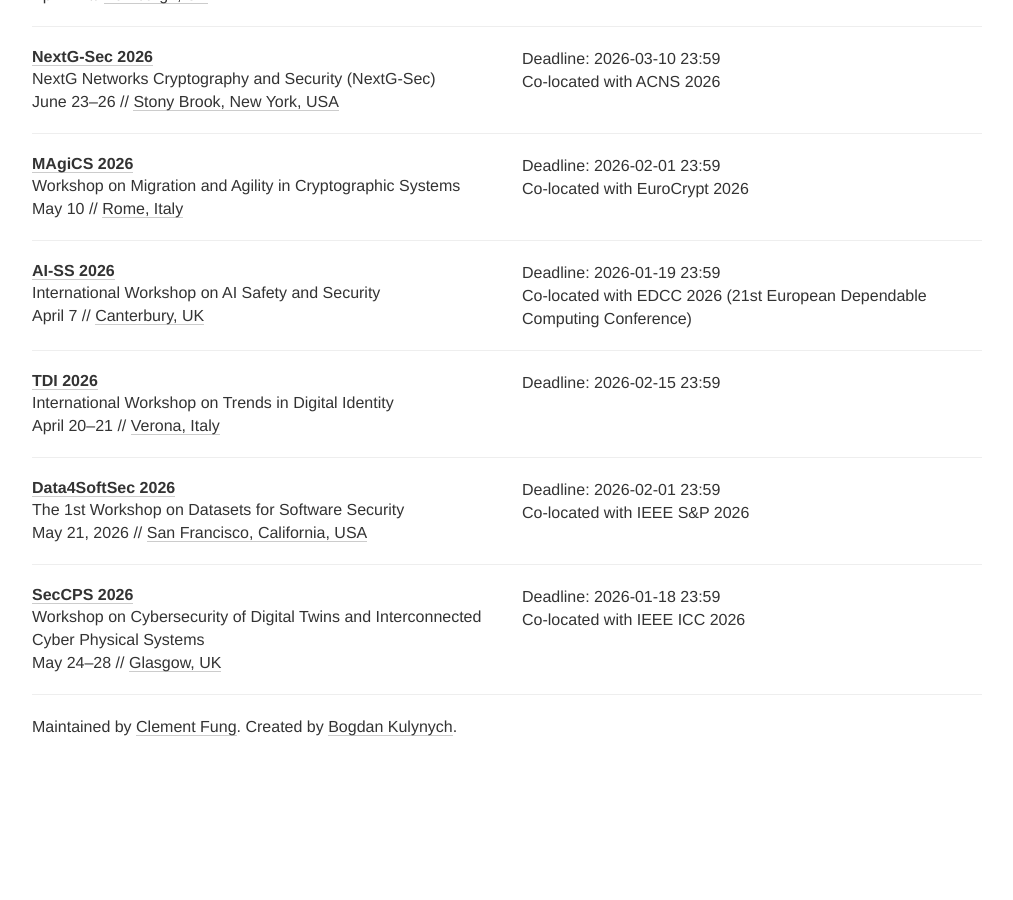
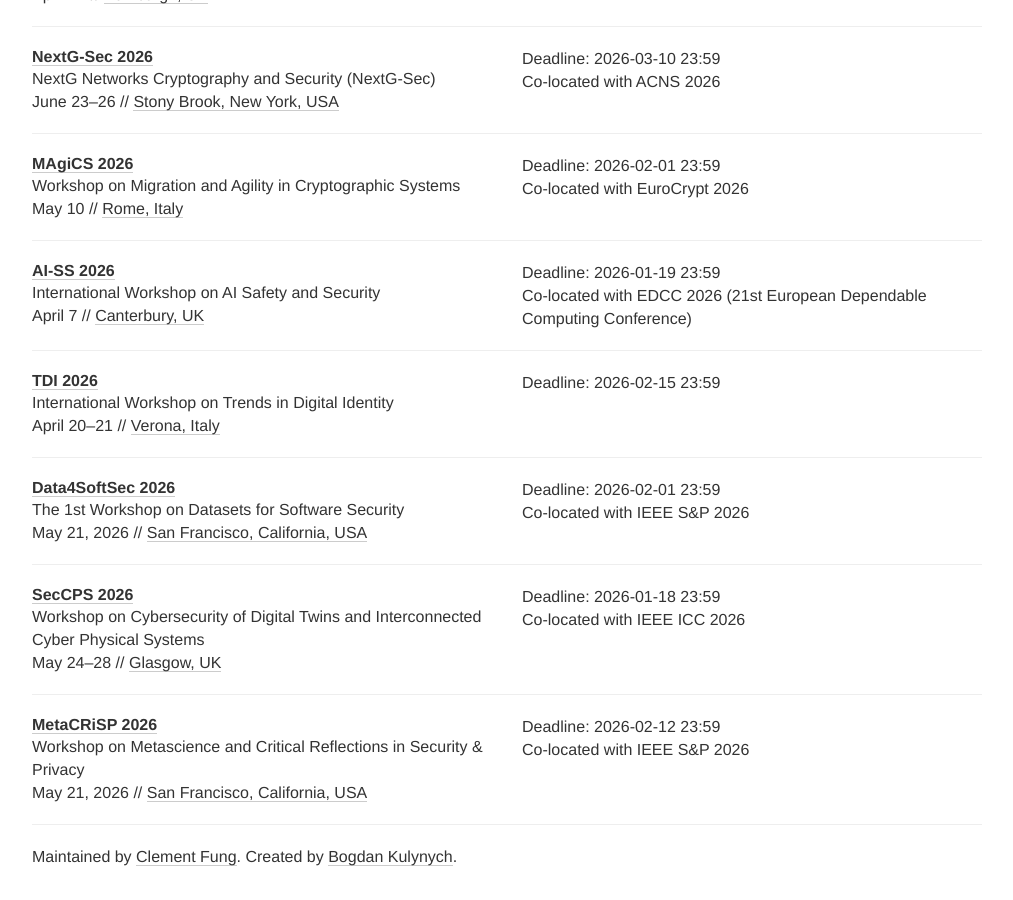
Before and after one commit to sec-deadlines/sec-deadlines.github.io, a Jekyll site: the page built from index.html, in a window 1280 px wide and 900 px high, scrolled down 21373 px. Shown: the whole window, without its empty margins (133-1146 px from the left). Built offline with Jekyll 4.4.1, drawn with Linux system fonts in a browser that asks for light colours; nearby versions of some CDN libraries; comment, search, counter and statistics services are not loaded; before the commit the page ends 22143 px from its top, so only the background shows below that.

Commit message:
add MetaCRiSP workshop

```diff
--- a/_data/conferences.yml
+++ b/_data/conferences.yml
@@ -1573,3 +1573,13 @@
   date: May 24-28
   place: Glasgow, UK
   tags: [SEC, PRIV, SHOP]
+
+- name: MetaCRiSP
+  description: Workshop on Metascience and Critical Reflections in Security & Privacy
+  year: 2026
+  link: https://metacrisp.org
+  deadline: ["2026-02-12 23:59"]
+  comment: Co-located with IEEE S&P 2026
+  date: May 21, 2026
+  place: San Francisco, California, USA
+  tags: [SEC, PRIV, SHOP]
```
